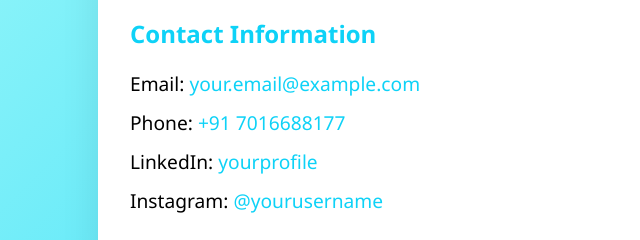
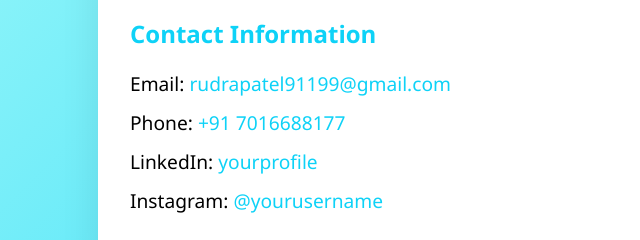
Before and after one commit to patel716/mywebsite, a plain HTML site: page index.html in a window 1280 px wide. Shown: the part 446-686 px from the top of the page, 110-750 px from the left. Drawn offline with Linux system fonts and the light colour scheme.

Commit message:
Update index.html

```diff
--- a/index.html
+++ b/index.html
@@ -80,7 +80,7 @@
         <section id="contact">
             <h2>Contact Information</h2>
             <div class="contact-info">
-                <span>Email: <a href="mailto:rudrapatel91199@gmail.com">your.email@example.com</a></span>
+                <span>Email: <a href="mailto:rudrapatel91199@gmail.com">rudrapatel91199@gmail.com</a></span>
                 <span>Phone: <a href="tel:+1234567890">+91 7016688177</a></span>
                 <span>LinkedIn: <a href="https://linkedin.com/in/yourprofile" target="_blank">yourprofile</a></span>
                 <span>Instagram: <a href="https://instagram.com/yourusername" target="_blank">@yourusername</a></span>
```
